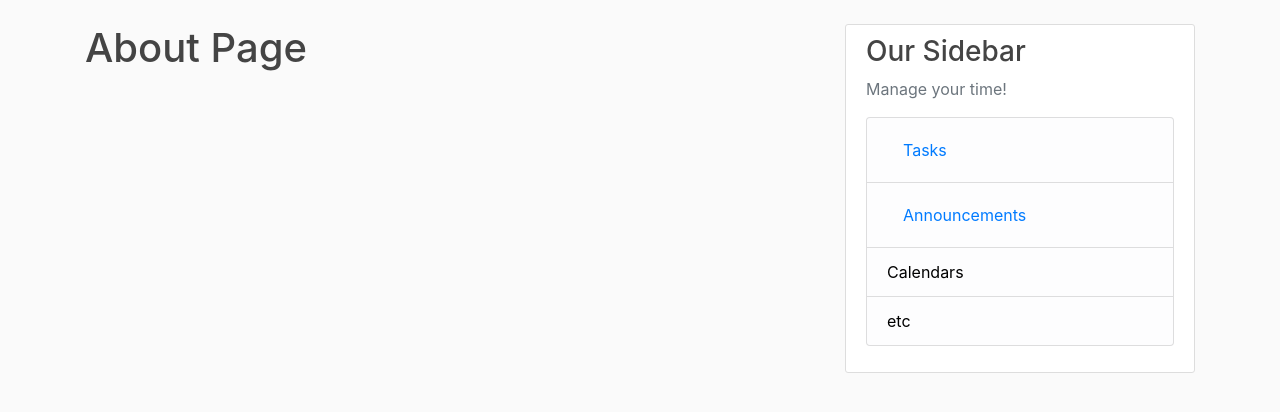
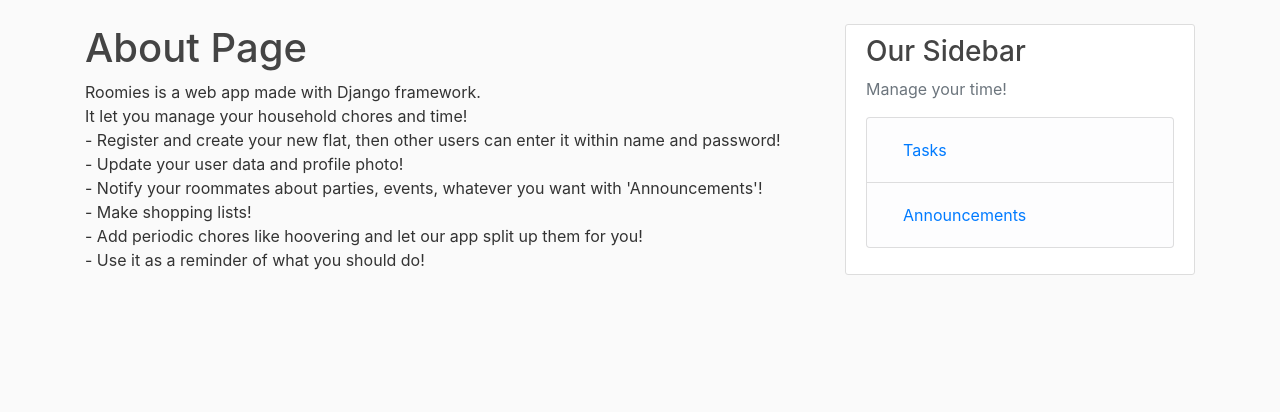
Before and after one commit to slawomirgicala/our_place, a Django app: template flat/templates/flat/about.html in a window 1280 px wide. Shown: the part 56-468 px from the top of the page. Run offline with Django 3.2, Linux system fonts and the light colour scheme; the template is opened without the code that fills it, so the values that code supplies are empty; some libraries are stand-ins or nearby versions.

Commit message:
enter flat fixed

```diff
--- a/flat/templates/flat/about.html
+++ b/flat/templates/flat/about.html
@@ -2,4 +2,19 @@
 {% extends "flat/base.html" %}
 {% block content %}
     <h1>About Page</h1>
+    Roomies is a web app made with Django framework.
+    <br>
+    It let you manage your household chores and time!
+    <br>
+    - Register and create your new flat, then other users can enter it within name and password!
+    <br>
+    - Update your user data and profile photo!
+    <br>
+    - Notify your roommates about parties, events, whatever you want with 'Announcements'!
+    <br>
+    - Make shopping lists!
+    <br>
+    - Add periodic chores like hoovering and let our app split up them for you!
+    <br>
+    - Use it as a reminder of what you should do!
 {% endblock content %}
--- a/flat/templates/flat/base.html
+++ b/flat/templates/flat/base.html
@@ -93,8 +93,8 @@
                 <li class="list-group-item list-group-item-light">
                     <a class="nav-item nav-link" href="{% url 'flat-announcements' %}">Announcements</a>
                 </li>
-                <li class="list-group-item list-group-item-light">Calendars</li>
-                <li class="list-group-item list-group-item-light">etc</li>
+{#                <li class="list-group-item list-group-item-light">Calendars</li>#}
+{#                <li class="list-group-item list-group-item-light">etc</li>#}
               </ul>
             </p>
           </div>
--- a/flat/templates/flat/done_chores.html
+++ b/flat/templates/flat/done_chores.html
@@ -1,7 +1,7 @@
 {% extends "flat/base.html" %}
 {% block content %}
 
-    <h1>What is already done</h1>
+    <h1>What was already done</h1>
 
     {% for chore in chores %}
         <article class="media content-section">
```
Also changed, not shown: flat/views.py (+56 -33 lines), db.sqlite3.
